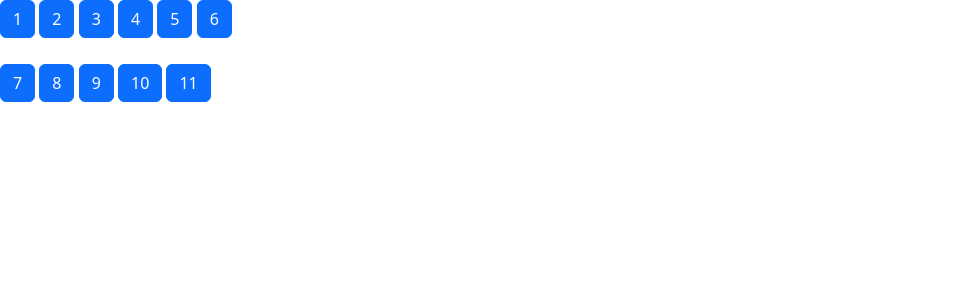
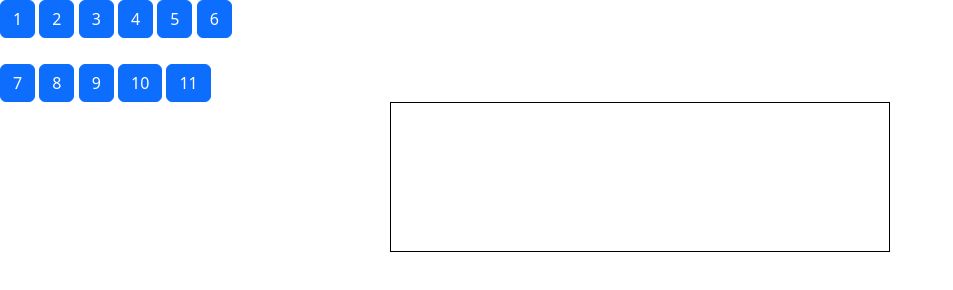
Before and after one commit to TiagoShebar/TP08Introducci-nJavaScript, a plain HTML site: page index.html in a window 1280 px wide. Shown: the whole page, without its empty margins (0-953 px from the left). Drawn offline with nearby package versions, Linux system fonts and the light colour scheme; files whose address does not match are found by name.

Commit message:
Update index.html

```diff
--- a/index.html
+++ b/index.html
@@ -23,7 +23,7 @@
         <button class="btn btn-primary" onclick="StringConSeparador('resultado')">10</button>
         <button class="btn btn-primary" onclick="CalculadoraDeRecaudacion('resultado')">11</button>
     </div>
-    <div id="resultado" style="width: 500px; height: 150px; margin: 0 auto;"></div>
+    <div id="resultado" style="width: 500px; height: 150px; margin: 0 auto;border: 1px solid black;"></div>
 
 
     <script src="https://cdn.jsdelivr.net/npm/bootstrap@5.3.2/dist/js/bootstrap.bundle.min.js" integrity="sha384-C6RzsynM9kWDrMNeT87bh95OGNyZPhcTNXj1NW7RuBCsyN/o0jlpcV8Qyq46cDfL" crossorigin="anonymous"></script>
```
